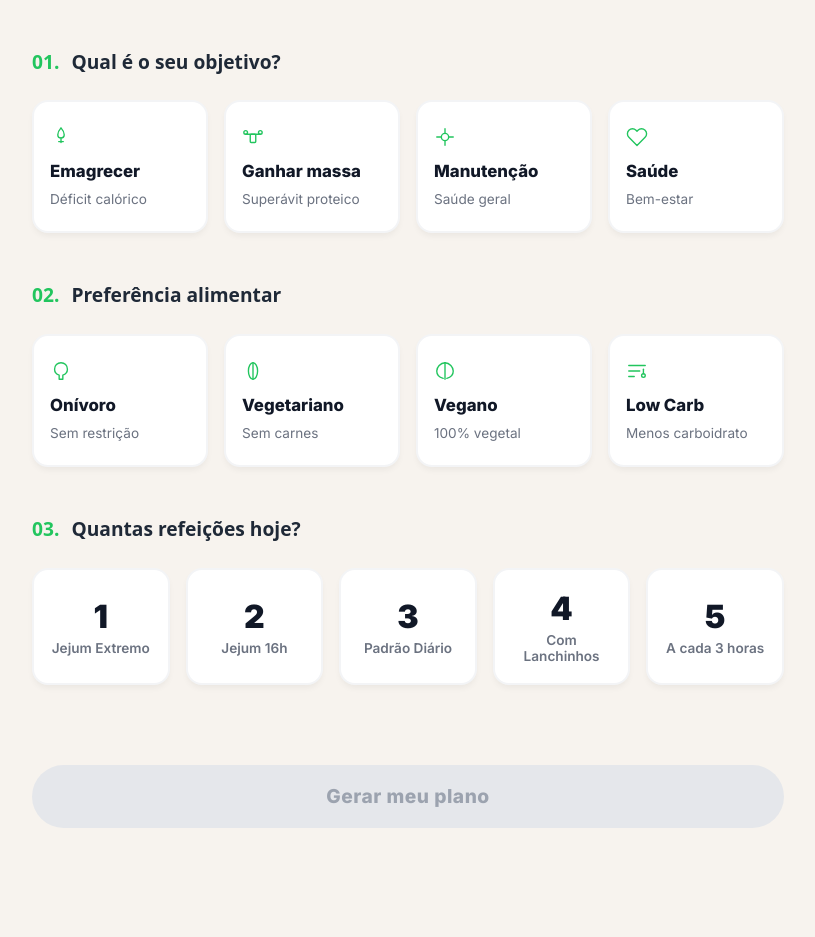
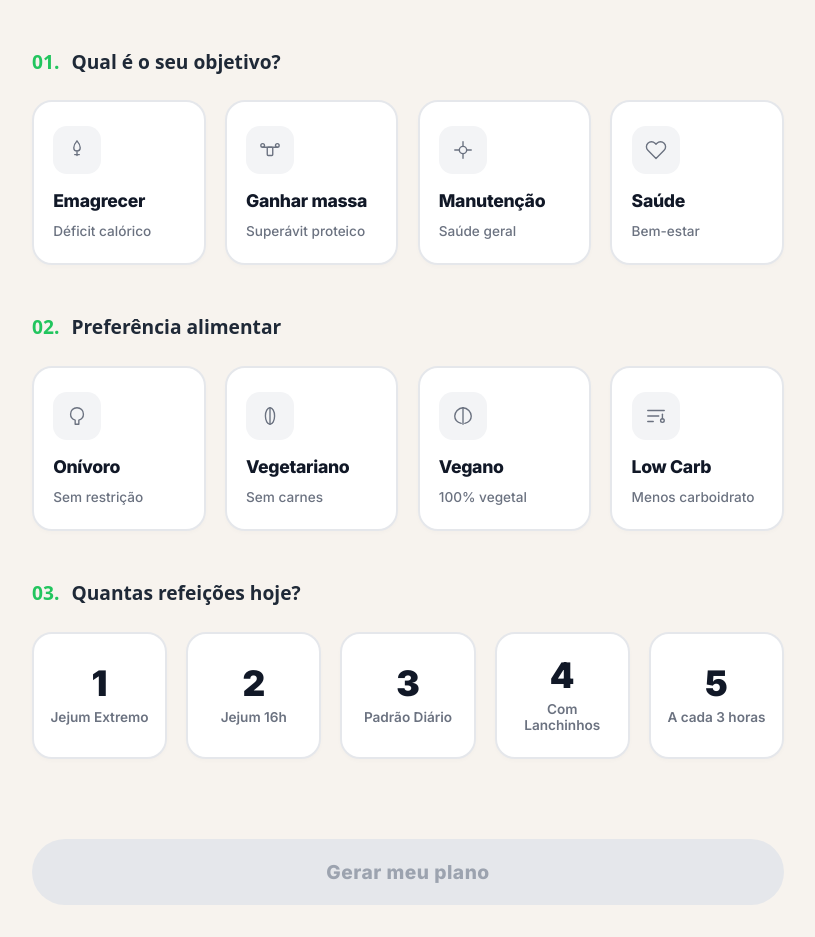
Before and after one commit to elevanceseguros/Nutri, a Next.js app: page / in a window 1280 px wide. Shown: the part 440-1377 px from the top of the page, without its empty margins (232-1047 px from the left). Before the commit the page ends 1300 px from the top, so only its background shows below. Built offline with nearby package versions, Linux system fonts and the light colour scheme; a web font is replaced by a local one.

Commit message:
Refactor button styles for improved UI consistency

```diff
--- a/src/app/page.module.css
+++ b/src/app/page.module.css
@@ -104,126 +104,172 @@
 .qGrid {
   display: grid;
   grid-template-columns: repeat(auto-fit, minmax(160px, 1fr));
-  gap: 1rem;
+  gap: 1.2rem;
 }
 
-/* BOTÕES DAS OPÇÕES (ESTILO APLICATIVO) */
+/* --- BOTÕES DE OPÇÕES (ESTILO SAAS PREMIUM) --- */
 .qBtn {
-  background: white;
-  border: 2px solid #f3f4f6;
-  border-radius: 16px;
-  padding: 1.5rem 1rem;
+  background: #ffffff;
+  border: 2px solid #e5e7eb;
+  border-radius: 20px;
+  padding: 1.5rem 1.2rem;
   cursor: pointer;
   text-align: left;
-  transition: all 0.3s cubic-bezier(0.4, 0, 0.2, 1);
+  transition: all 0.4s cubic-bezier(0.16, 1, 0.3, 1);
   display: flex;
   flex-direction: column;
-  gap: 10px;
-  box-shadow: 0 4px 6px -1px rgba(0, 0, 0, 0.05);
+  gap: 12px;
+  position: relative;
+  overflow: hidden;
+  box-shadow: 0 2px 4px rgba(0, 0, 0, 0.02);
 }
 
 .qBtn:hover {
   border-color: #a7f3d0;
-  background: #f0fdf4;
+  background: #f8fafc;
   transform: translateY(-4px);
-  box-shadow: 0 10px 15px -3px rgba(34, 197, 94, 0.1);
+  box-shadow: 0 12px 24px -8px rgba(34, 197, 94, 0.15);
 }
 
 .qBtnActive {
   border-color: #22c55e;
   background: #f0fdf4;
-  box-shadow: 0 10px 15px -3px rgba(34, 197, 94, 0.2);
+  /* Dupla sombra para dar o efeito de "clicado com firmeza" */
+  box-shadow: 0 8px 16px -4px rgba(34, 197, 94, 0.2), inset 0 0 0 1px #22c55e;
   transform: translateY(-2px);
 }
 
+/* ENVELOPAMENTO DO ÍCONE */
 .qBtnIcon {
-  color: #22c55e;
-  transition: transform 0.2s;
+  background: #f3f4f6;
+  color: #6b7280;
+  width: 48px;
+  height: 48px;
+  border-radius: 14px;
+  display: flex;
+  align-items: center;
+  justify-content: center;
+  transition: all 0.4s cubic-bezier(0.16, 1, 0.3, 1);
 }
 
-.qBtn:hover .qBtnIcon, .qBtnActive .qBtnIcon {
+.qBtn:hover .qBtnIcon {
+  background: #ecfdf5;
+  color: #10b981;
+  transform: scale(1.05);
+}
+
+.qBtnActive .qBtnIcon {
+  background: #22c55e;
+  color: #ffffff;
   transform: scale(1.1);
+  box-shadow: 0 4px 10px rgba(34, 197, 94, 0.3);
 }
 
 .qBtnLabel {
   font-weight: 800;
-  font-size: 1.05rem;
+  font-size: 1.1rem;
   color: #111827;
+  margin-top: 4px;
+  letter-spacing: -0.3px;
 }
 
 .qBtnSub {
   font-size: 0.85rem;
   color: #6b7280;
+  font-weight: 500;
 }
 
+/* --- BOTÕES DE REFEIÇÕES (NUMERADOS) --- */
 .mealsGrid {
   display: flex;
   flex-wrap: wrap;
-  gap: 1rem;
+  gap: 1.2rem;
 }
 
 .mealBtn {
   flex: 1;
   min-width: 110px;
-  background: white;
-  border: 2px solid #f3f4f6;
-  border-radius: 16px;
-  padding: 1.2rem 1rem;
+  background: #ffffff;
+  border: 2px solid #e5e7eb;
+  border-radius: 20px;
+  padding: 1.5rem 1rem;
   cursor: pointer;
   text-align: center;
-  transition: all 0.3s cubic-bezier(0.4, 0, 0.2, 1);
-  box-shadow: 0 4px 6px -1px rgba(0, 0, 0, 0.05);
+  transition: all 0.4s cubic-bezier(0.16, 1, 0.3, 1);
+  box-shadow: 0 2px 4px rgba(0, 0, 0, 0.02);
+  display: flex;
+  flex-direction: column;
+  align-items: center;
+  justify-content: center;
 }
 
 .mealBtn:hover {
   border-color: #a7f3d0;
-  background: #f0fdf4;
+  background: #f8fafc;
   transform: translateY(-4px);
-  box-shadow: 0 10px 15px -3px rgba(34, 197, 94, 0.1);
+  box-shadow: 0 12px 24px -8px rgba(34, 197, 94, 0.15);
 }
 
 .mealBtn.qBtnActive {
   border-color: #22c55e;
   background: #f0fdf4;
-  box-shadow: 0 10px 15px -3px rgba(34, 197, 94, 0.2);
+  box-shadow: 0 8px 16px -4px rgba(34, 197, 94, 0.2), inset 0 0 0 1px #22c55e;
   transform: translateY(-2px);
 }
 
 .mealNum {
-  display: block;
-  font-size: 2rem;
+  display: flex;
+  align-items: center;
+  justify-content: center;
+  font-size: 2.2rem;
   font-weight: 900;
   color: #111827;
-  margin-bottom: 4px;
+  margin-bottom: 8px;
+  line-height: 1;
+  transition: color 0.3s;
+}
+
+.mealBtn.qBtnActive .mealNum {
+  color: #166534;
 }
 
 .mealSub {
   font-size: 0.85rem;
   color: #6b7280;
   font-weight: 600;
+  transition: color 0.3s;
 }
 
-/* BOTÃO CALL TO ACTION (GERAR PLANO) */
+.mealBtn.qBtnActive .mealSub {
+  color: #15803d;
+}
+
+/* --- BOTÃO CALL TO ACTION (GERAR PLANO) --- */
 .btnPrimary {
   width: 100%;
   background: linear-gradient(135deg, #16a34a 0%, #15803d 100%);
   color: white;
   border: none;
   border-radius: 99px;
-  padding: 1.2rem;
+  padding: 1.3rem;
   font-size: 1.2rem;
   font-weight: 800;
   cursor: pointer;
-  transition: all 0.3s ease;
+  transition: all 0.3s cubic-bezier(0.4, 0, 0.2, 1);
   margin-top: 2rem;
   box-shadow: 0 10px 20px -5px rgba(22, 163, 74, 0.4);
   letter-spacing: 0.5px;
 }
 
 .btnPrimary:hover:not(.btnDisabled) {
-  transform: translateY(-3px);
+  transform: translateY(-4px);
   box-shadow: 0 15px 25px -5px rgba(22, 163, 74, 0.5);
-  background: linear-gradient(135deg, #15803d 0%, #166534 100%);
+  background: linear-gradient(135deg, #15803d 0%, #14532d 100%);
+}
+
+.btnPrimary:active:not(.btnDisabled) {
+  transform: translateY(0);
+  box-shadow: 0 5px 10px -5px rgba(22, 163, 74, 0.4);
 }
 
 .btnDisabled {
```
